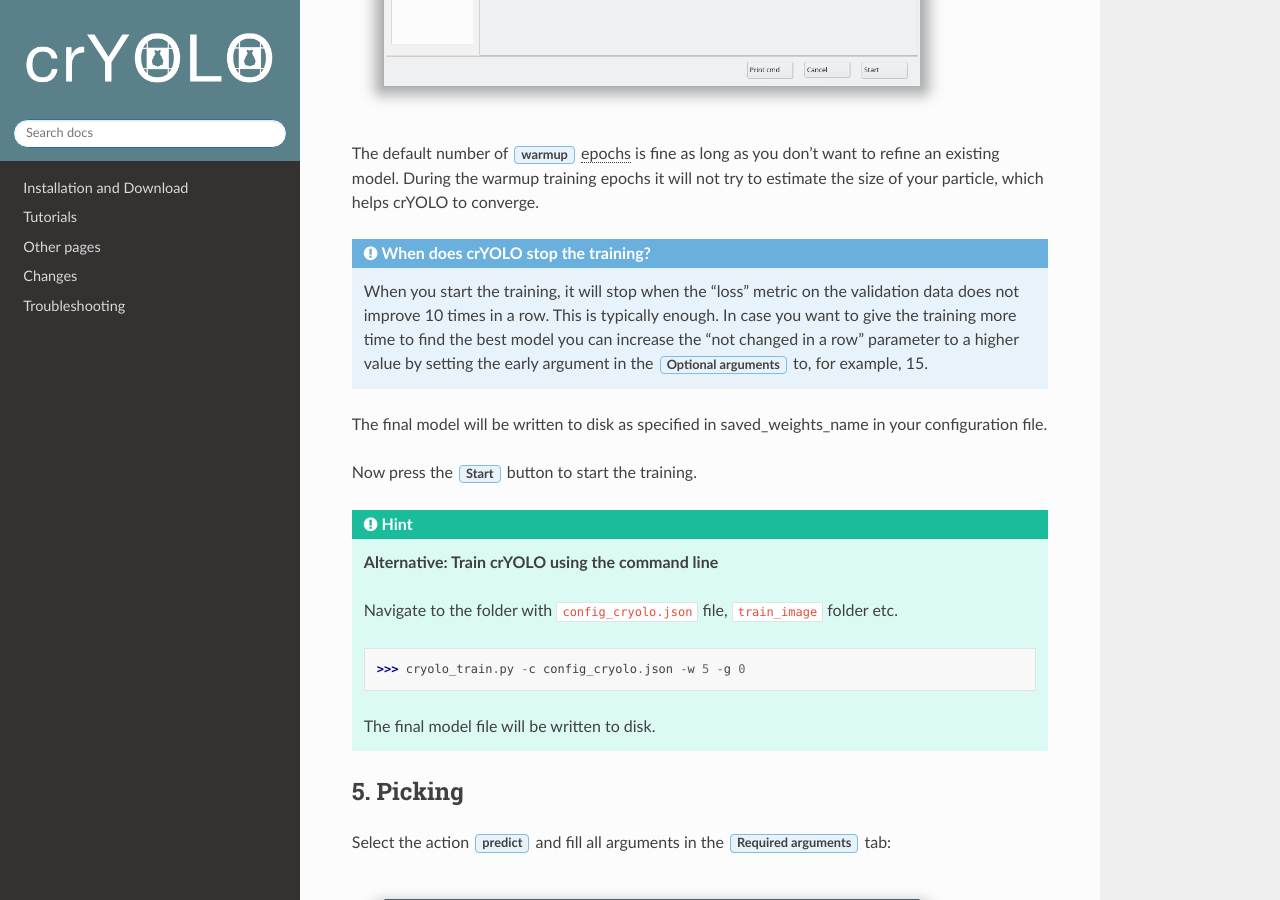
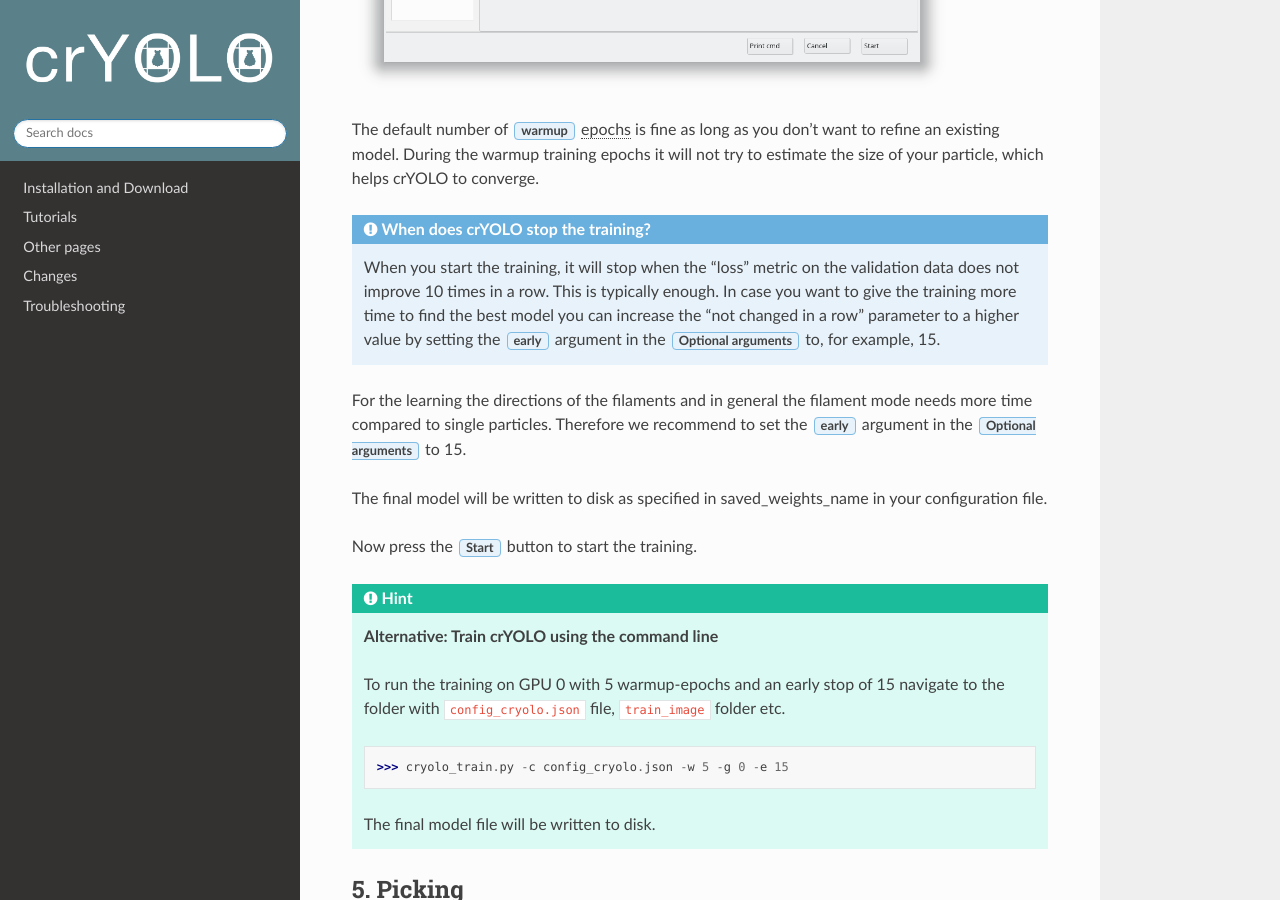
Before and after one commit to MPI-Dortmund/cryolo, a Sphinx documentation site: the page built from source/tutorials/tut03_filaments_scratch.rst, in a window 1280 px wide and 900 px high, scrolled down 7551 px. Built offline with Sphinx 7.4.7 and the Read the Docs theme 2.0.0, drawn with Linux system fonts in a browser that asks for light colours; some of the changed text lies outside the part shown.

Commit message:
modular training

```diff
--- a/source/tutorials/configuration.rst
+++ b/source/tutorials/configuration.rst
@@ -21,7 +21,7 @@
 .. _denoise-janni-label:
 .. admonition:: Alternative: Using neural-network denoising with JANNI
 
-    Since crYOLO 1.4 you can also use neural network denoising with `JANNI <https://sphire.mpg.de/wiki/doku.php?id=janni>`_.
+    You can also use neural network denoising with `JANNI <https://sphire.mpg.de/wiki/doku.php?id=janni>`_.
     The easiest way is to use the JANNI's general model (`Download here <https://sphire.mpg.de/wiki/doku.php?id=janni#janni_general_model>`_)
     but you can also `train JANNI for your data <https://sphire.mpg.de/wiki/doku.php?id=janni_tutorial#training_a_model_for_your_data>`_. crYOLO directly uses an interface to JANNI to filter
     your data, you just have to change the filter argument in the :guilabel:`Denoising` tab from :guilabel:`LOWPASS` to :guilabel:`JANNI` and specify the path to your JANNI model:
--- /dev/null
+++ b/source/tutorials/text_modules/training_end_hint.rst
@@ -0,0 +1,13 @@
+The final model will be written to disk as specified in saved_weights_name in your configuration file.
+
+Now press the :guilabel:`Start` button to start the training.
+
+.. hint::
+
+    **Alternative: Train crYOLO using the command line**
+
+    To run the training on GPU 0 with 5 warmup-epochs and an early stop of 15 navigate to the folder with :file:`config_cryolo.json` file, :file:`train_image` folder etc.
+
+    >>> cryolo_train.py -c config_cryolo.json -w 5 -g 0 -e 15
+
+    The final model file will be written to disk.
--- /dev/null
+++ b/source/tutorials/text_modules/training_gpu.rst
@@ -0,0 +1,12 @@
+Now you are ready to train the model. In case you have multiple GPUs, you should first select a free
+GPU. The following command will show the status of all GPUs:
+
+>>> nvidia-smi
+
+For this tutorial, we assume that you have either a single GPU or want to use GPU 0.
+
+.. admonition:: Use a different or multiple GPUs
+
+    In the :guilabel:`Optional arguments` tab you can change the GPU that should be used by crYOLO.
+    If you have multiple GPUs (e.g. nvidia-smi lists GPU 0 and GPU 1) you can also use both by
+    setting the GPU argument to '0 1'.
--- /dev/null
+++ b/source/tutorials/text_modules/training_gui_warumup_convergence.rst
@@ -0,0 +1,15 @@
+In the GUI you have to fill in the mandatory fields:
+
+.. image:: ../img/cryolo_training_202003.png
+    :width: 600
+
+The default number of :guilabel:`warmup` :abbr:`epochs (One epoch is a complete pass through the training data.)` is fine as long as you don't want to refine an existing model.
+During the warmup training epochs it will not try to estimate the size of your particle, which helps
+crYOLO to converge.
+
+.. admonition:: When does crYOLO stop the training?
+
+    When you start the training, it will stop when the “loss” metric on the validation data does not
+    improve 10 times in a row. This is typically enough. In case you want to give the training more
+    time to find the best model you can increase the “not changed in a row” parameter to a higher value by
+    setting the :guilabel:`early` argument in the :guilabel:`Optional arguments` to, for example, 15.
--- a/source/tutorials/training.rst
+++ b/source/tutorials/training.rst
@@ -1,42 +1,5 @@
-Now you are ready to train the model. In case you have multiple GPUs, you should first select a free
-GPU. The following command will show the status of all GPUs:
+.. include:: text_modules/training_gpu.rst
 
->>> nvidia-smi
+.. include:: text_modules/training_gui_warumup_convergence.rst
 
-For this tutorial, we assume that you have either a single GPU or want to use GPU 0.
-
-.. admonition:: Use a different or multiple GPUs
-
-    In the :guilabel:`Optional arguments` tab you can change the GPU that should be used by crYOLO.
-    If you have multiple GPUs (e.g. nvidia-smi lists GPU 0 and GPU 1) you can also use both by
-    setting the GPU argument to '0 1'.
-
-In the GUI you have to fill in the mandatory fields:
-
-.. image:: ../img/cryolo_training_202003.png
-    :width: 600
-
-The default number of :guilabel:`warmup` :abbr:`epochs (One epoch is a complete pass through the training data.)` is fine as long as you don't want to refine an existing model.
-During the warmup training epochs it will not try to estimate the size of your particle, which helps
-crYOLO to converge.
-
-.. admonition:: When does crYOLO stop the training?
-
-    When you start the training, it will stop when the “loss” metric on the validation data does not
-    improve 10 times in a row. This is typically enough. In case you want to give the training more
-    time to find the best model you can increase the “not changed in a row” parameter to a higher value by
-    setting the early argument in the :guilabel:`Optional arguments` to, for example, 15.
-
-The final model will be written to disk as specified in saved_weights_name in your configuration file.
-
-Now press the :guilabel:`Start` button to start the training.
-
-.. hint::
-
-    **Alternative: Train crYOLO using the command line**
-
-    Navigate to the folder with :file:`config_cryolo.json` file, :file:`train_image` folder etc.
-
-    >>> cryolo_train.py -c config_cryolo.json -w 5 -g 0
-
-    The final model file will be written to disk.
+.. include:: text_modules/training_end_hint.rst
--- /dev/null
+++ b/source/tutorials/training_filament.rst
@@ -0,0 +1,8 @@
+.. include:: text_modules/training_gpu.rst
+
+.. include:: text_modules/training_gui_warumup_convergence.rst
+
+For the learning the directions of the filaments and in general the filament mode needs more time compared to single particles.
+Therefore we recommend to set the :guilabel:`early` argument in the :guilabel:`Optional arguments` to 15.
+
+.. include:: text_modules/training_end_hint.rst
--- a/source/tutorials/tut03_filaments_scratch.rst
+++ b/source/tutorials/tut03_filaments_scratch.rst
@@ -35,7 +35,7 @@
 
 4. Training
 ^^^^^^^^^^^
-.. include:: training.rst
+.. include:: training_filament.rst
 
 5. Picking
 ^^^^^^^^^^
```
